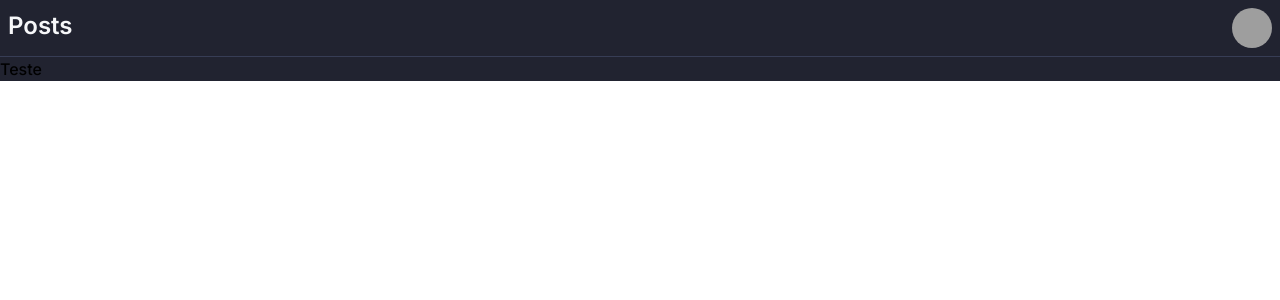
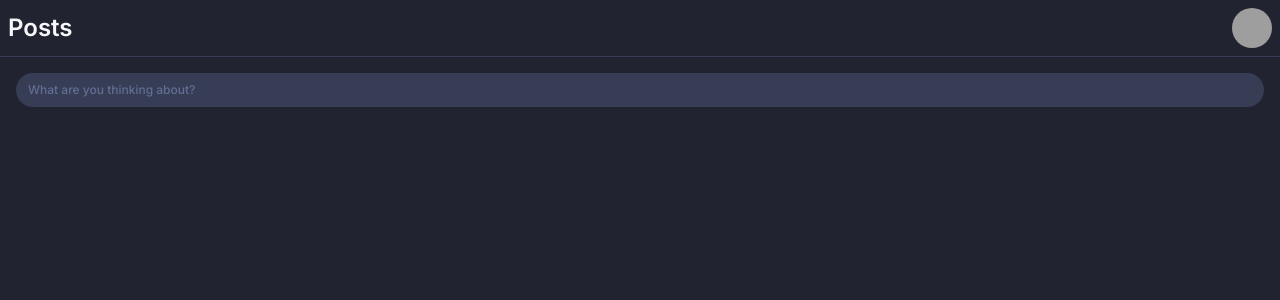
Before and after one commit to RogerioPiatek/posts, a Next.js app: page / in a window 1280 px wide. Shown: the top 300 px of the page. Built offline with nearby package versions, Linux system fonts and the light colour scheme; grey boxes are pictures that could not be loaded.

Commit message:
feat: PostBar component layout

```diff
--- a/src/app/layout.tsx
+++ b/src/app/layout.tsx
@@ -16,8 +16,8 @@ export default function RootLayout({
   children: React.ReactNode;
 }) {
   return (
-    <html lang="en">
-      <body className={inter.className}>
+    <html lang="en" className={inter.className}>
+      <body className="bg-tuna-950 text-tuna-50">
         <div className="flex h-full flex-col">
           <Header />
           <div className="flex-1">{children}</div>
--- a/src/app/page.tsx
+++ b/src/app/page.tsx
@@ -1,7 +1,33 @@
+import PostBar from "@/components/ui/post-bar";
+
+/*
+Sample for DB implementation, querying from DB and displaying
+with map
+
+const obj = [
+ {
+   name: 1,
+   id: 2,
+ },
+ {
+   name: 10,
+   id: 11,
+ },
+];
+
+<div>
+ {obj.map((object) => {
+   return <div key={object.id}>{object.name}</div>;
+ })}
+</div>;
+*/
+
 export default function Home() {
   return (
-    <main className="bg-tuna-950 h-full">
-      <div className="font-regular">Teste</div>
+    <main className="flex flex-col gap-6 h-full">
+      <div className="font-regular p-4 flex items-center justify-center">
+        <PostBar />
+      </div>
     </main>
   );
 }
--- a/src/components/ui/Header.tsx
+++ b/src/components/ui/Header.tsx
@@ -7,7 +7,7 @@ import { Avatar, AvatarFallback, AvatarImage } from "@/components/ui/avatar";
 const Header = () => {
   return (
     <div>
-      <div className="text-xl leading-heading font-semibold w-full bg-tuna-950 h-14 shadow-sm text-tuna-50 p-2 flex justify-between">
+      <div className="text-xl leading-heading font-semibold w-full bg-tuna-950 h-14 shadow-sm  p-2 flex justify-between items-center">
         <div>Posts</div>
         <Avatar>
           <AvatarImage src="https://github.com/rogeriopiatek.png" />
--- /dev/null
+++ b/src/components/ui/post-bar.tsx
@@ -0,0 +1,11 @@
+//TODO: Add post functionality, OnClick handle
+
+const PostBar = () => {
+  return (
+    <div className="bg-tuna-800 text-tuna-500 w-full rounded-full">
+      <div className="px-3 py-2 text-sm">What are you thinking about?</div>
+    </div>
+  );
+};
+
+export default PostBar;
--- /dev/null
+++ b/src/components/ui/post.tsx
@@ -0,0 +1,5 @@
+const Post = () => {
+  return <div>Post</div>;
+};
+
+export default Post;
```
Also changed, not shown: 1 other file (tests, documents, lock files or other folders).
